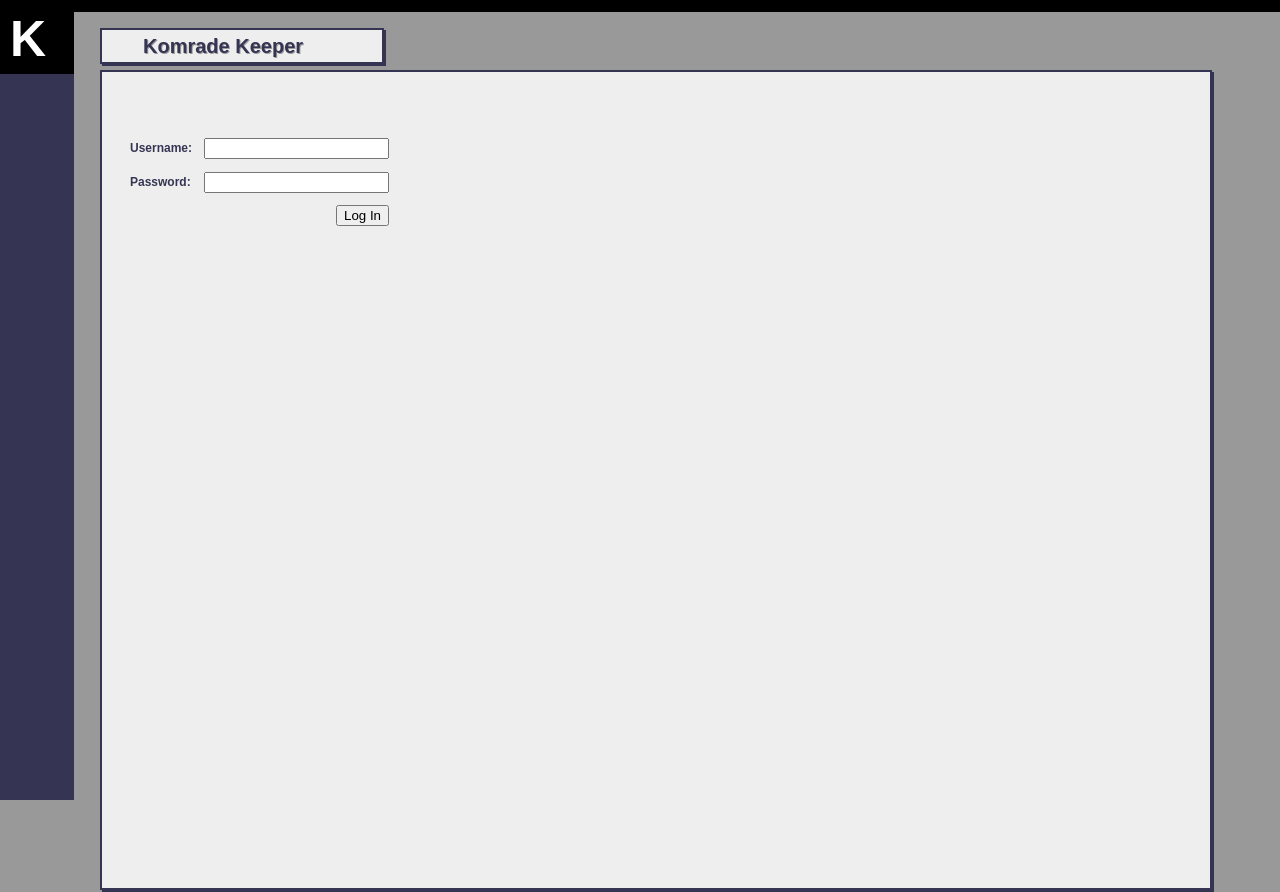
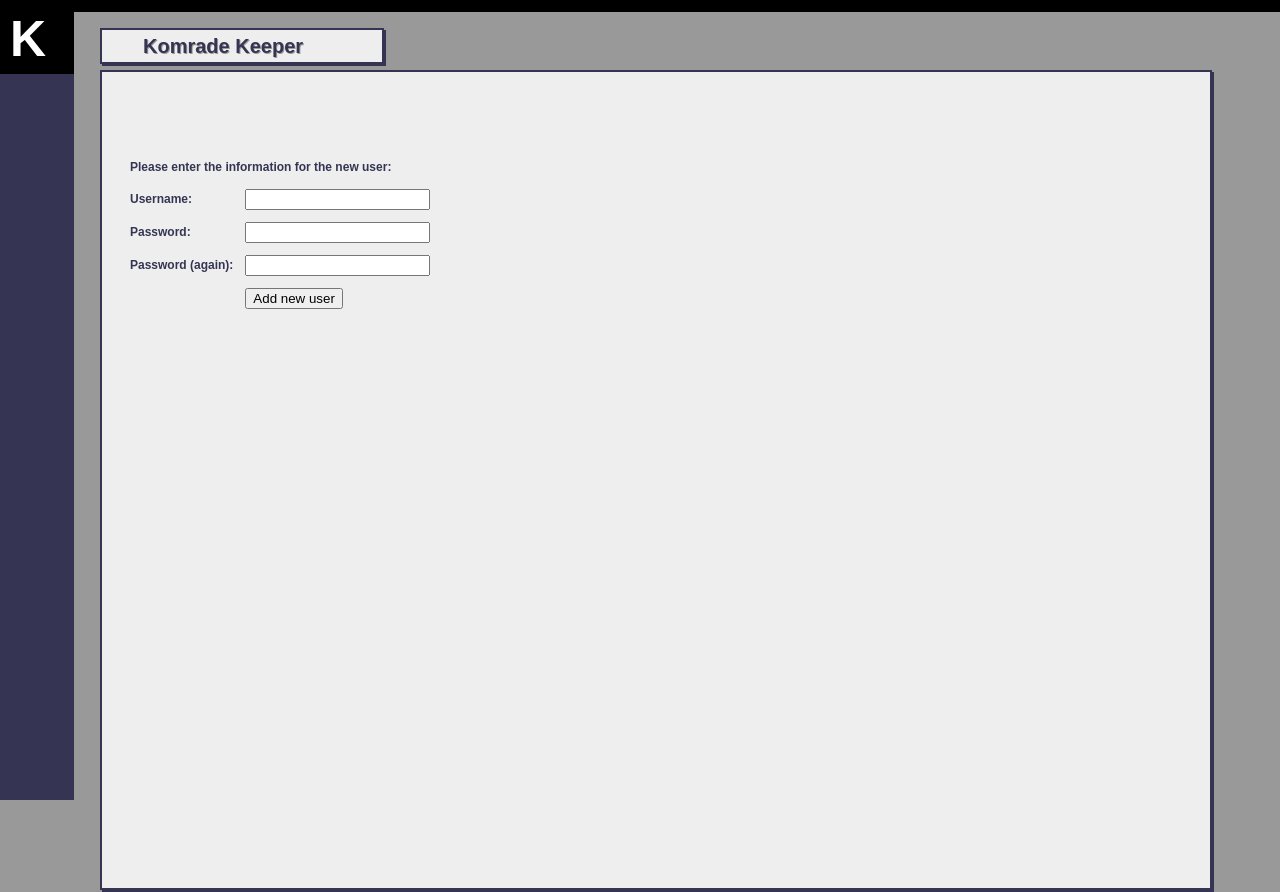
Before and after one commit to arik181/komradekeeper, a PHP site: page /newuser.php in a window 1280 px wide. Run offline with PHP 8.4, Linux system fonts and the light colour scheme.

Commit message:
new user page added, does nothing

```diff
--- a/index.php
+++ b/index.php
@@ -1,7 +1,7 @@
 <!DOCTYPE HTML PUBLIC "-//W3C//DTD HTML 4.01//EN" "http://www.w3.org/TR/html4/strict.dtd">
 <html>
 <head>
-<title>arik181</title>
+<title>Komrade Keeper</title>
  <meta name="author" content="">
  <meta name="date" content="2008-11-08T20:32:31-0800">
  <meta name="copyright" content="">
@@ -42,8 +42,8 @@
       Password: <td><input type="password" name="passwd"></td><br>
      <tr>
       <td />
-      <td align="left"><a href=newuser.php>New User?</a> </td>
-      <td align="left"> <input type="submit" value="Log In"> </td>
+      <td align="left"><a href=newuser.php>New User?</a>
+      <input type="submit" value="Log In"> </td>
      </tr>
      <tr>
      </tr>
--- a/newuser.php
+++ b/newuser.php
@@ -31,17 +31,29 @@
  <div align="left" class="bordershadow main1shadow"> </div>
  <div align="left" class="border main1">
   <div align="left" class="listinput sub">
-			<form action="login.php" method="POST">
+   <form action="newuseradd.php" method="POST">
     <table border=0 cellpadding=4 cellspacing=4>
+     <tr>
+      <td colspan=2>
+      Please enter the information for the new user:
+      </td>
+     </tr>
      <tr>
       <td>
       Username: <td><input type="text" name="username"></td><br>
       </td>
+     </tr>
      <tr>
       <td>
       Password: <td><input type="password" name="passwd"></td><br>
+     </tr>
      <tr>
-					<td></td><td align="right"> <input type="submit" value="Log In"> </td>
+      <td>
+      Password (again): <td><input type="password" name="passwd"></td><br>
+     </tr>
+     <tr>
+      <td />
+      <td align="left"> <input type="submit" value="Add new user"> </td>
      </tr>
     </table>
    </form>
```
Also changed, not shown: 1 other file. Lines whose indentation alone changed are shown as unchanged.
